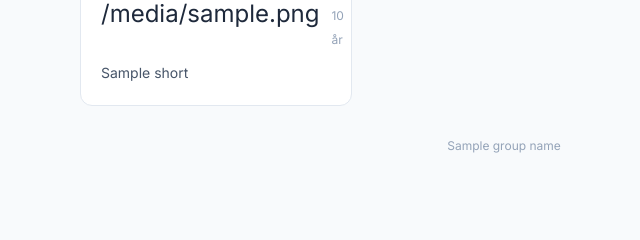
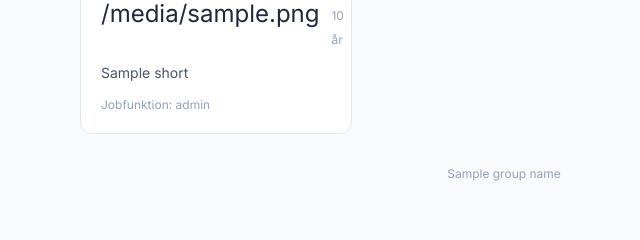
Before and after one commit to sini12345/persona-platform, a FastAPI app: template templates/persona_select.html in a window 1280 px wide. Shown: the part 159-399 px from the top of the page, without its empty margins (136-776 px from the left). Run offline with FastAPI, Linux system fonts and the light colour scheme; most values are stand-ins (such as "Sample title", 1, 10 or a date in 2020); some libraries are stand-ins or nearby versions.

Commit message:
Sæt jobfunktion tilbage på persona-kortene
Genindfører rollen på forsiden under labelen "Jobfunktion" så det er
tydeligt hvilken professionel funktion den studerende skal indtage for
hver persona.

https://claude.ai/code/session_014uREEVU4cBPrFALU5ohM5Z

```diff
--- a/templates/persona_select.html
+++ b/templates/persona_select.html
@@ -20,6 +20,9 @@
                     </div>
                 </div>
                 <p class="text-sm text-slate-600 leading-relaxed">{{ meta.short }}</p>
+                <div class="mt-3 text-xs text-slate-400">
+                    Jobfunktion: {{ meta.role }}
+                </div>
             </div>
         </a>
         {% endfor %}
```
